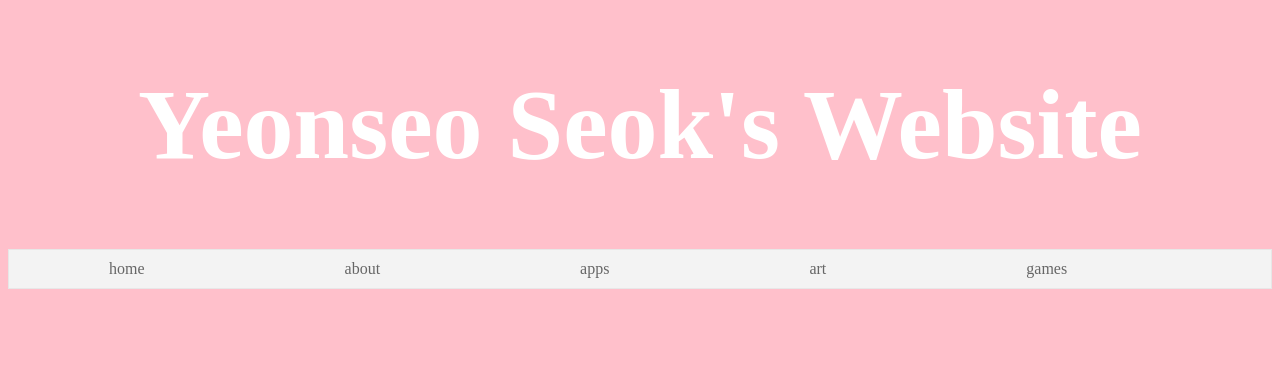
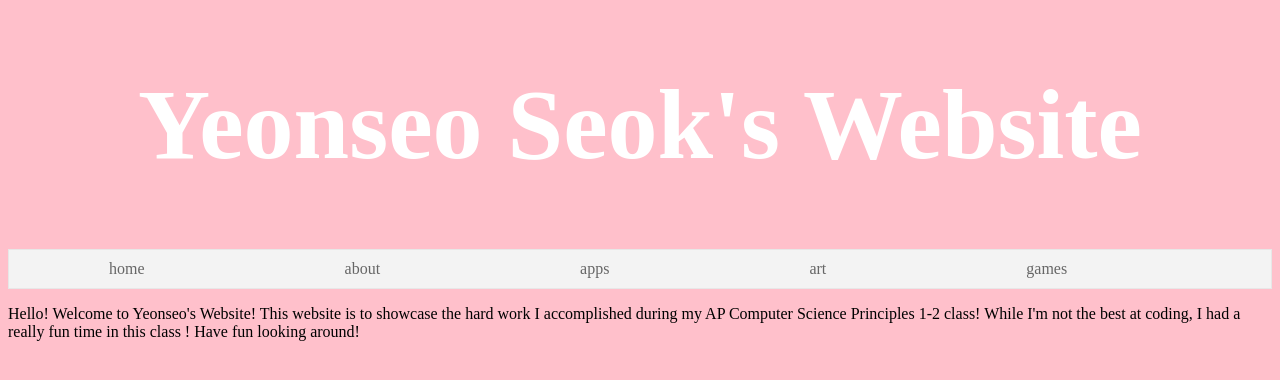
Before and after one commit to WVCS/wvcs--yeonseoseok, a plain HTML site: page index.html in a window 1280 px wide. Drawn offline with Linux system fonts and the light colour scheme.

Commit message:
Update index.html

```diff
--- a/index.html
+++ b/index.html
@@ -18,7 +18,7 @@
 
     </ul>
 
-
+  </p> Hello! Welcome to Yeonseo's Website! This website is to showcase the hard work I accomplished during my AP Computer Science Principles 1-2 class! While I'm not the best at coding, I had a really fun time in this class ! Have fun looking around! </p>
 </body>
 
 
```
